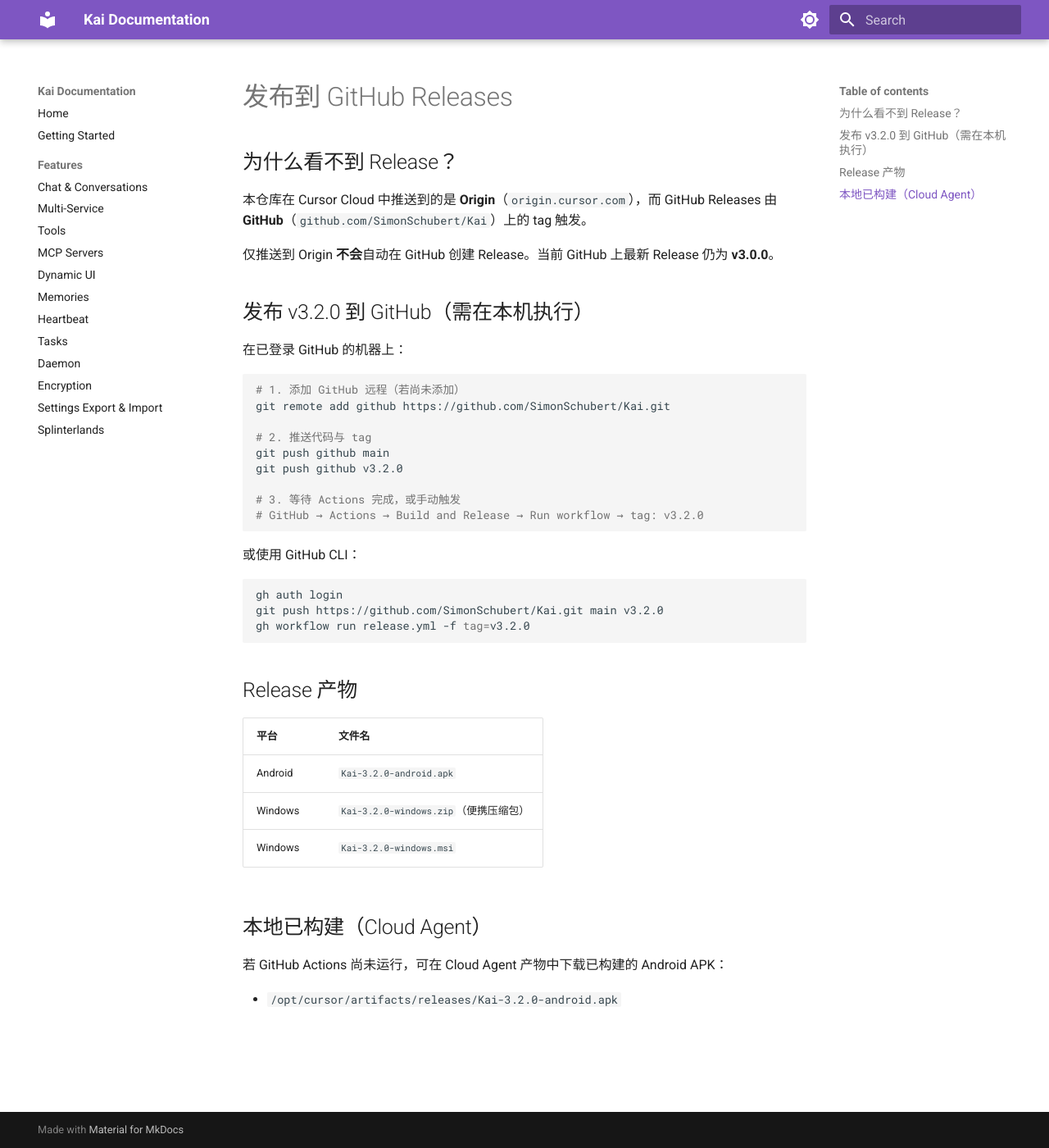
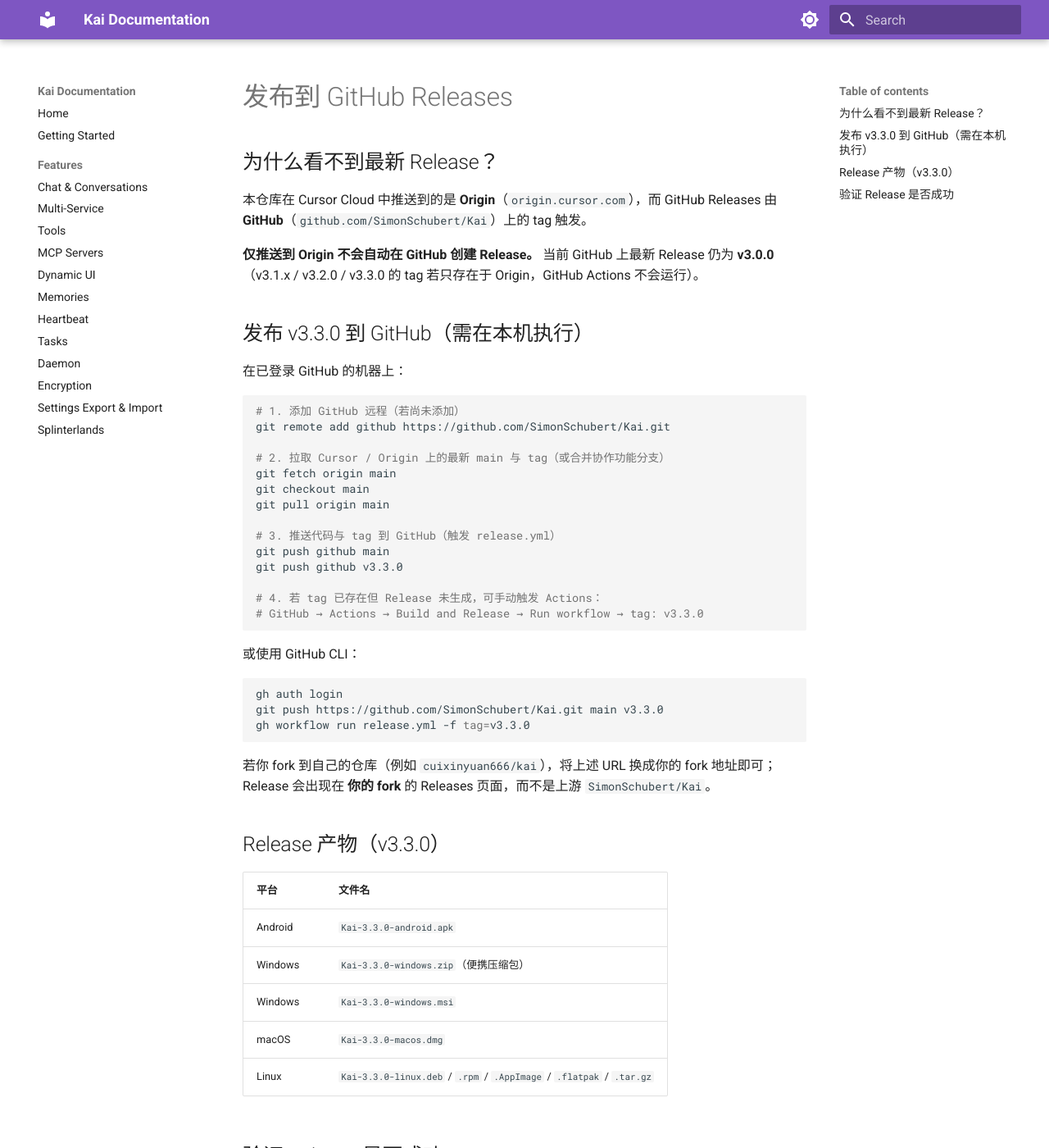
Before and after one commit to cuixinyuan666/kai, an MkDocs documentation site: the page built from docs/PUBLISHING.md, in a window 1280 px wide and 1400 px high. Shown: the whole window at 82% size. Built offline with MkDocs 1.6.1 and Material for MkDocs 9.7.7, drawn with Linux system fonts in a browser that asks for light colours; some of the changed text lies outside the part shown.

Commit message:
docs: update publishing guide for v3.3.0 GitHub release
Co-authored-by: 1003888733 <1003888733@qq.com>

````diff
--- a/docs/PUBLISHING.md
+++ b/docs/PUBLISHING.md
@@ -1,12 +1,12 @@
 # 发布到 GitHub Releases
 
-## 为什么看不到 Release？
+## 为什么看不到最新 Release？
 
 本仓库在 Cursor Cloud 中推送到的是 **Origin**（`origin.cursor.com`），而 GitHub Releases 由 **GitHub**（`github.com/SimonSchubert/Kai`）上的 tag 触发。
 
-仅推送到 Origin **不会**自动在 GitHub 创建 Release。当前 GitHub 上最新 Release 仍为 **v3.0.0**。
+**仅推送到 Origin 不会自动在 GitHub 创建 Release。** 当前 GitHub 上最新 Release 仍为 **v3.0.0**（v3.1.x / v3.2.0 / v3.3.0 的 tag 若只存在于 Origin，GitHub Actions 不会运行）。
 
-## 发布 v3.2.0 到 GitHub（需在本机执行）
+## 发布 v3.3.0 到 GitHub（需在本机执行）
 
 在已登录 GitHub 的机器上：
 
@@ -14,32 +14,40 @@
 # 1. 添加 GitHub 远程（若尚未添加）
 git remote add github https://github.com/SimonSchubert/Kai.git
 
-# 2. 推送代码与 tag
+# 2. 拉取 Cursor / Origin 上的最新 main 与 tag（或合并协作功能分支）
+git fetch origin main
+git checkout main
+git pull origin main
+
+# 3. 推送代码与 tag 到 GitHub（触发 release.yml）
 git push github main
-git push github v3.2.0
+git push github v3.3.0
 
-# 3. 等待 Actions 完成，或手动触发
-# GitHub → Actions → Build and Release → Run workflow → tag: v3.2.0
+# 4. 若 tag 已存在但 Release 未生成，可手动触发 Actions：
+# GitHub → Actions → Build and Release → Run workflow → tag: v3.3.0
 ```
 
 或使用 GitHub CLI：
 
 ```bash
 gh auth login
-git push https://github.com/SimonSchubert/Kai.git main v3.2.0
-gh workflow run release.yml -f tag=v3.2.0
+git push https://github.com/SimonSchubert/Kai.git main v3.3.0
+gh workflow run release.yml -f tag=v3.3.0
 ```
 
-## Release 产物
+若你 fork 到自己的仓库（例如 `cuixinyuan666/kai`），将上述 URL 换成你的 fork 地址即可；Release 会出现在 **你的 fork** 的 Releases 页面，而不是上游 `SimonSchubert/Kai`。
+
+## Release 产物（v3.3.0）
 
 | 平台 | 文件名 |
 |------|--------|
-| Android | `Kai-3.2.0-android.apk` |
-| Windows | `Kai-3.2.0-windows.zip`（便携压缩包） |
-| Windows | `Kai-3.2.0-windows.msi` |
+| Android | `Kai-3.3.0-android.apk` |
+| Windows | `Kai-3.3.0-windows.zip`（便携压缩包） |
+| Windows | `Kai-3.3.0-windows.msi` |
+| macOS | `Kai-3.3.0-macos.dmg` |
+| Linux | `Kai-3.3.0-linux.deb` / `.rpm` / `.AppImage` / `.flatpak` / `.tar.gz` |
 
-## 本地已构建（Cloud Agent）
+## 验证 Release 是否成功
 
-若 GitHub Actions 尚未运行，可在 Cloud Agent 产物中下载已构建的 Android APK：
-
-- `/opt/cursor/artifacts/releases/Kai-3.2.0-android.apk`
+1. 打开 https://github.com/SimonSchubert/Kai/actions — 确认 **Build and Release** 工作流对 `v3.3.0` 为绿色。
+2. 打开 https://github.com/SimonSchubert/Kai/releases — 应出现 **Release v3.3.0** 及上述安装包。
````
